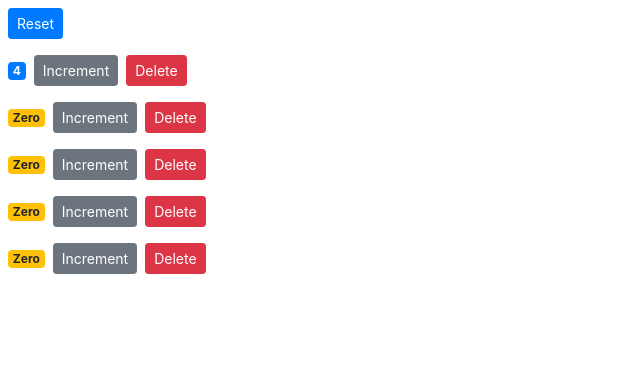
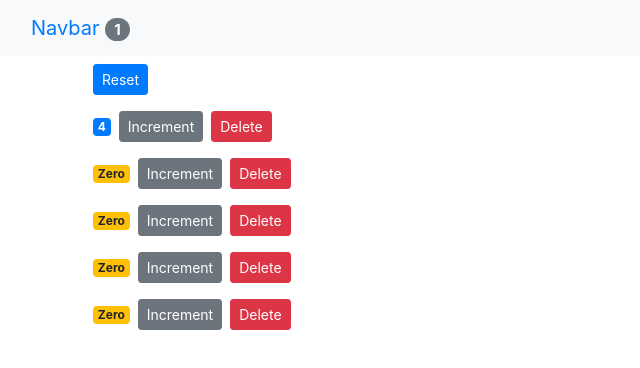
Before and after one commit to veektrie/app-counter, a React (Create React App) app: page / in a window 1280 px wide. Shown: the top 368 px of the page, without its empty margins (0-640 px from the left). Built offline with nearby package versions, Linux system fonts and the light colour scheme.

Commit message:
state has been lifted

```diff
--- a/src/App.js
+++ b/src/App.js
@@ -1,25 +1,51 @@
-import logo from './logo.svg';
-import './App.css';
+import React, { Component } from 'react';
+import NavBar from './components/navbar';
+import Counters from './components/counters';
+class App extends Component {
+  state = {
+    counters: [
+      { id: 1, value: 4 },
+      { id: 2, value: 0 },
+      { id: 3, value: 0 },
+      { id: 4, value: 0 },
+      { id: 5, value: 0 },
+    ]
+  };
+  handleIncrement = (counter) => {
+    const counters = [...this.state.counters];
+    const index = counters.indexOf(counter);
+    counters[index] = { ...counter };
+    counters[index].value++;
+    this.setState({ counters });
+  };
 
-function App() {
-  return (
-    <div className="App">
-      <header className="App-header">
-        <img src={logo} className="App-logo" alt="logo" />
-        <p>
-          Edit <code>src/App.js</code> and save to reload.
-        </p>
-        <a
-          className="App-link"
-          href="https://reactjs.org"
-          target="_blank"
-          rel="noopener noreferrer"
-        >
-          Learn React
-        </a>
-      </header>
-    </div>
-  );
+  handleDelete = (counterId) => {
+    const counters = this.state.counters.filter((c) => c.id !== counterId);
+    this.setState({ counters });
+  };
+  handleReset = () => {
+    const counters = this.state.counter.map((c) => {
+      c.value = 0;
+      return c;
+    });
+    this.setState({ counters });
+  };
+
+  render() {
+    return (
+      <React.Fragment>
+        <NavBar totalCounters={this.state.counters.filter(c => c.value > 0 ).length} />
+        <main className='container'>
+        <Counters
+          counters={this.state.counters}
+          onReset={this.handleReset}
+          onIncrement={this.handleIncrement}
+          onDelete={this.handleDelete}
+        />
+        </main>
+      </React.Fragment>
+    );
+  }
 }
 
 export default App;
--- a/src/components/counters.jsx
+++ b/src/components/counters.jsx
@@ -2,50 +2,20 @@
 import Counter from "./counter";
 
 class Counters extends Component {
-  state = {
-    counters: [
-      { id: 1, value: 4 },
-      { id: 2, value: 0 },
-      { id: 3, value: 0 },
-      { id: 4, value: 0 },
-      { id: 5, value: 0 },
-    ],
-  };
-
-  handleIncrement = (counter) => {
-    const counters = [...this.state.counters];
-    const index = counters.indexOf(counter);
-    counters[index] = { ...counter };
-    counters[index].value++;
-    this.setState({ counters });
-  };
-
-  handleDelete = (counterId) => {
-    const counters = this.state.counters.filter((c) => c.id !== counterId);
-    this.setState({ counters });
-  };
-  handleReset = () => {
-    const counters = this.state.counter.map((c) => {
-      c.value = 0;
-      return c;
-    });
-    this.setState({ counters });
-  };
-
   render() {
     return (
       <div>
         <button
-          onClick={this.handleReset}
+          onClick={this.props.onReset}
           className="btn btn-primary btn-sm m-2"
         >
           Reset
         </button>
-        {this.state.counters.map((counter) => (
+        {this.props.counters.map((counter) => (
           <Counter
             key={counter.id}
-            onDelete={this.handleDelete}
-            onIncrement={this.handleIncrement}
+            onDelete={this.props.onDelete}
+            onIncrement={this.props.onIncrement}
             counter={counter}
           />
         ))}
--- /dev/null
+++ b/src/components/navbar.jsx
@@ -0,0 +1,19 @@
+import React, { Component } from "react";
+class NavBar extends Component {
+  render() {
+    return (
+      <nav className="navbar bg-light">
+        <div className="container-fluid">
+          <a className="navbar-brand" href="#">
+            Navbar{" "}
+            <span className="badge badge-pill badge-secondary">
+              {this.props.totalCounters}
+            </span>
+          </a>
+        </div>
+      </nav>
+    );
+  }
+}
+
+export default NavBar;
--- a/src/index.js
+++ b/src/index.js
@@ -3,13 +3,12 @@
 import './index.css';
 import reportWebVitals from './reportWebVitals';
 import 'bootstrap/dist/css/bootstrap.css';
-import Counter from './components/counter';
-import Counters from './components/counters';
+import App from './App';
 
 const root = ReactDOM.createRoot(document.getElementById('root'));
 root.render(
   <React.StrictMode>
-    <Counters  />
+    <App  />
   </React.StrictMode>
 );
 
```
